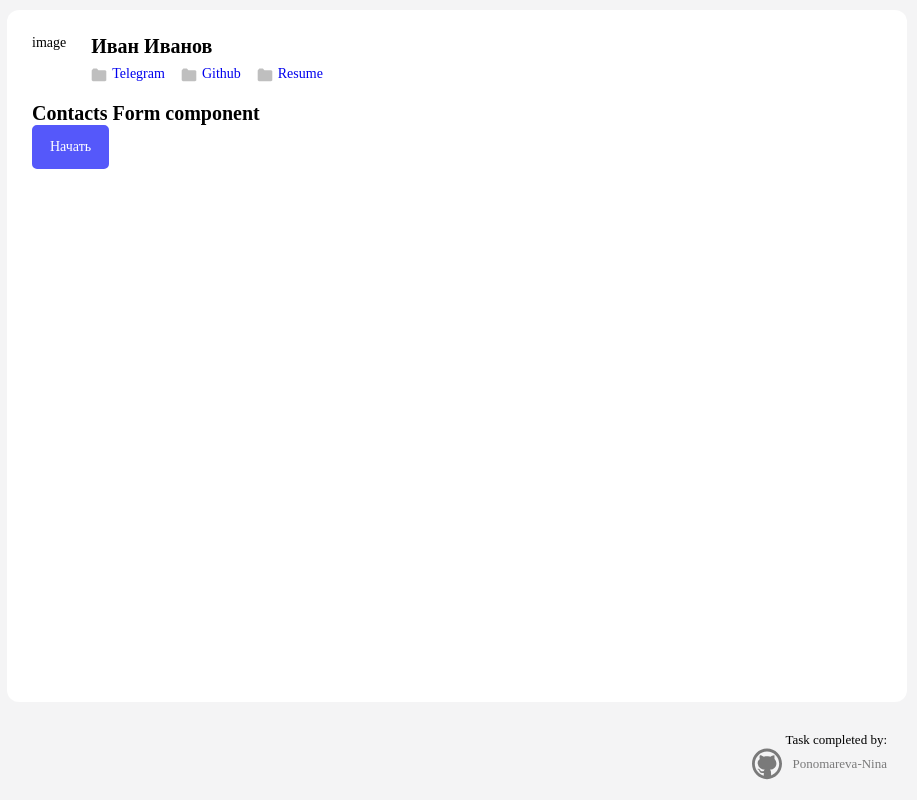
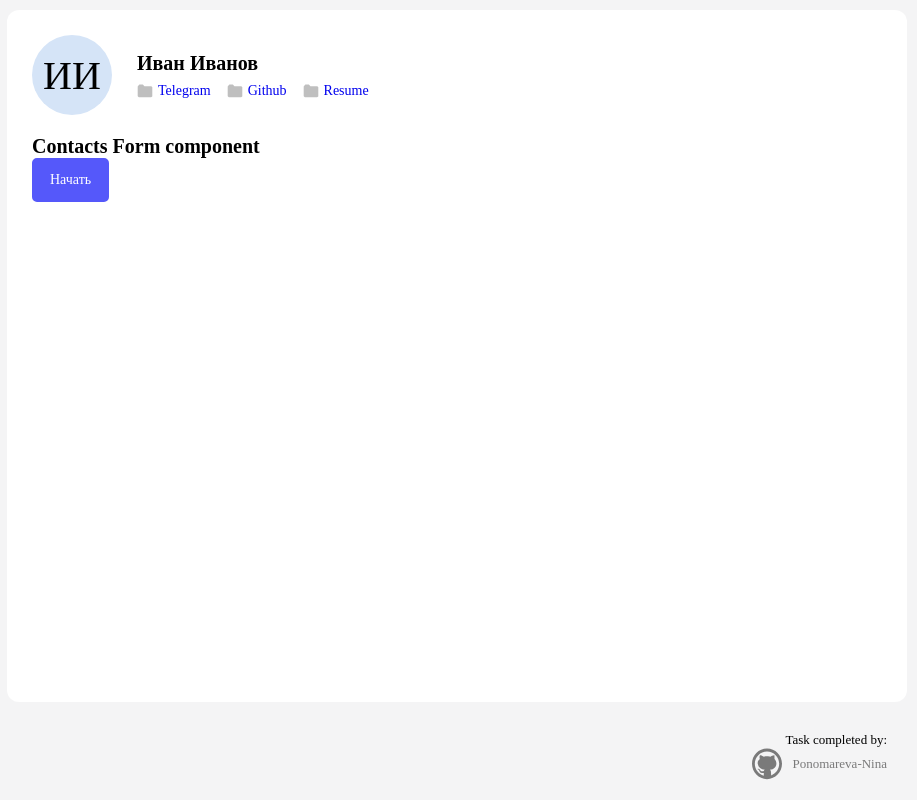
Before and after one commit to Ponomareva-Nina/FrontCloudCamp, a React (Create React App) app: page /#/ in a window 1280 px wide. Shown: the whole page, without its empty margins (183-1100 px from the left). Built offline with nearby package versions, Linux system fonts and the light colour scheme; a web font is replaced by a local one.

Commit message:
feat: add profile picture

```diff
--- a/src/components/Profile/CommonInfo/CommonInfo.module.scss
+++ b/src/components/Profile/CommonInfo/CommonInfo.module.scss
@@ -1,6 +1,7 @@
 .container {
   display: flex;
   gap: 2.5rem;
+  align-items: center;
 }
 
 .socials_list {
@@ -14,3 +15,16 @@
   flex-direction: column;
   gap: .8rem;
 }
+
+.avatar {
+  width: 8rem;
+  height: 8rem;
+  display: flex;
+  justify-content: center;
+  align-items: center;
+  font-size: 4rem;
+  border-radius: 50%;
+  background-color: var(--avatar-bg-color);
+  pointer-events: none;
+  user-select: none;
+}
--- a/src/components/Profile/CommonInfo/CommonInfo.tsx
+++ b/src/components/Profile/CommonInfo/CommonInfo.tsx
@@ -10,10 +10,13 @@ export const CommonInfo = () => {
     <div className={styles.container}>
       {user && (
         <>
-          <div className={styles.avatar}>image</div>
+          <div className={styles.avatar}>
+            {user.name.slice(0, 1)}
+            {user.sername.slice(0, 1)}
+          </div>
           <div className={styles.user_info}>
             <h2>
-              {user?.name} {user?.sername}
+              {user.name} {user.sername}
             </h2>
             <ul className={styles.socials_list}>
               {Object.keys(user.socials).map((social) => {
--- a/src/components/Profile/ContactsForm/ContactsForm.tsx
+++ b/src/components/Profile/ContactForm/ContactForm.tsx
@@ -1,3 +1,3 @@
-export const ContactsForm = () => {
+export const ContactForm = () => {
   return <h1>Contacts Form component</h1>;
 };
--- a/src/components/Profile/Profile.tsx
+++ b/src/components/Profile/Profile.tsx
@@ -1,12 +1,12 @@
 import { CommonInfo } from "./CommonInfo/CommonInfo";
-import { ContactsForm } from "./ContactsForm/ContactsForm";
+import { ContactForm } from "./ContactForm/ContactForm";
 import styles from "./Profile.module.scss";
 
 export const Profile = () => {
   return (
     <div className={styles.container}>
       <CommonInfo />
-      <ContactsForm />
+      <ContactForm />
     </div>
   );
 };
--- a/src/variables.scss
+++ b/src/variables.scss
@@ -8,4 +8,5 @@
   --auxiliary-color: rgba(0, 0, 0, 0.5);
   --bg-popup-color: #FFFFFF;
   --bg-btn-color: #5558FA;
+  --avatar-bg-color: #D5E4F7;
 }
```
